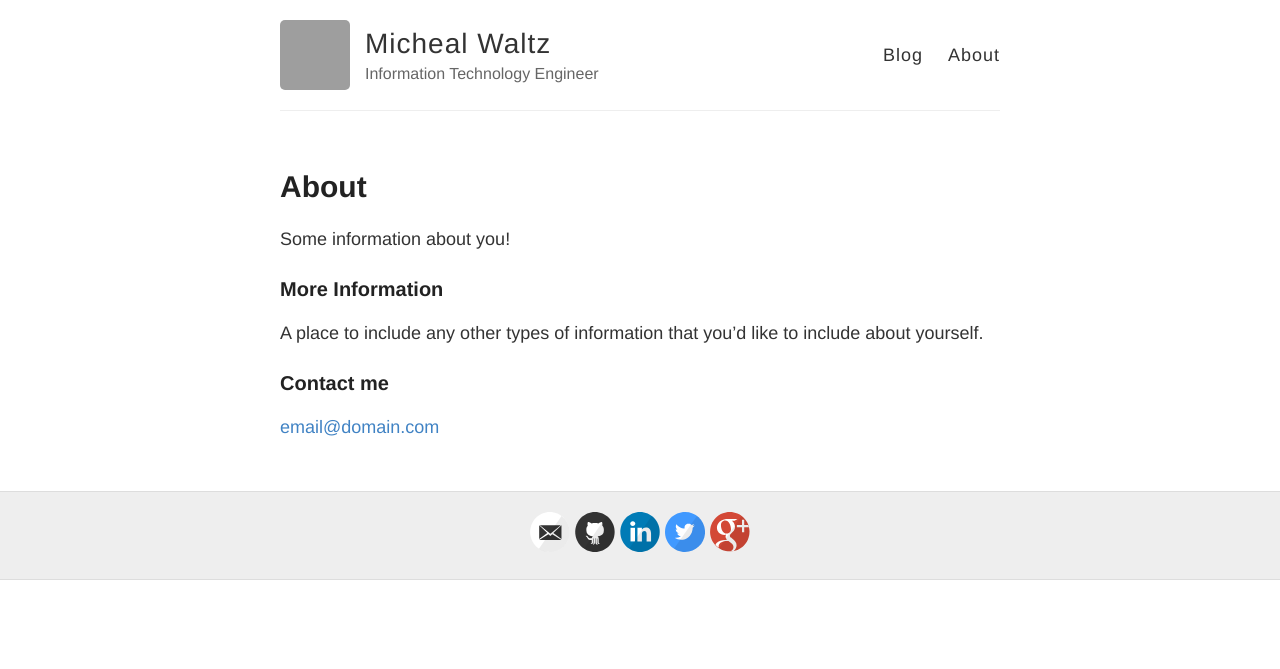
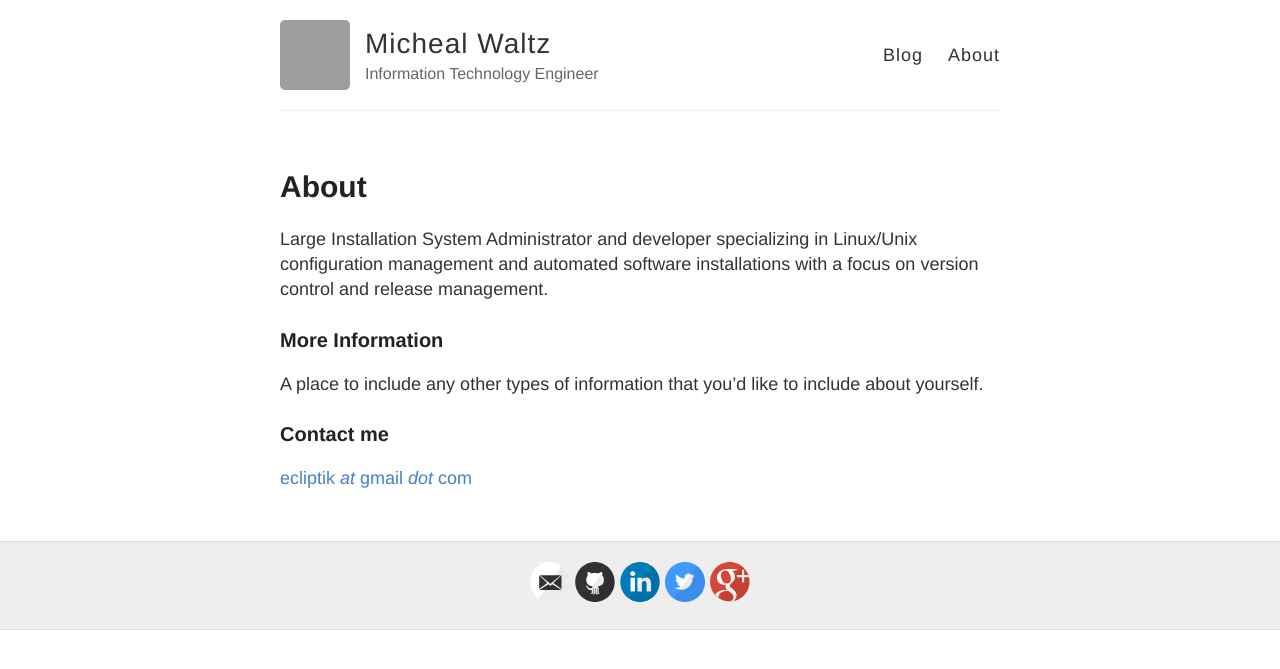
Before and after one commit to ecliptik/ecliptik.github.io, a Jekyll site: the page built from about.md, in a window 1280 px wide. Shown: the top 669 px of the page. Built offline with Jekyll 4.4.1, drawn with Linux system fonts in a browser that asks for light colours; Markdown is read by kramdown in place of the engine named in the settings; grey boxes are pictures that could not be loaded.

Commit message:
Update personal information and links

```diff
--- a/about.md
+++ b/about.md
@@ -4,7 +4,7 @@ title: About
 permalink: /about/
 ---
 
-Some information about you!
+Large Installation System Administrator and developer specializing in Linux/Unix configuration management and automated software installations with a focus on version control and release management.
 
 ### More Information
 
@@ -12,4 +12,4 @@ A place to include any other types of information that you'd like to include abo
 
 ### Contact me
 
-[email@domain.com](mailto:email@domain.com)
+[ecliptik _at_ gmail _dot_ com](mailto:ecliptik_at_gmail_dot_com)
```
